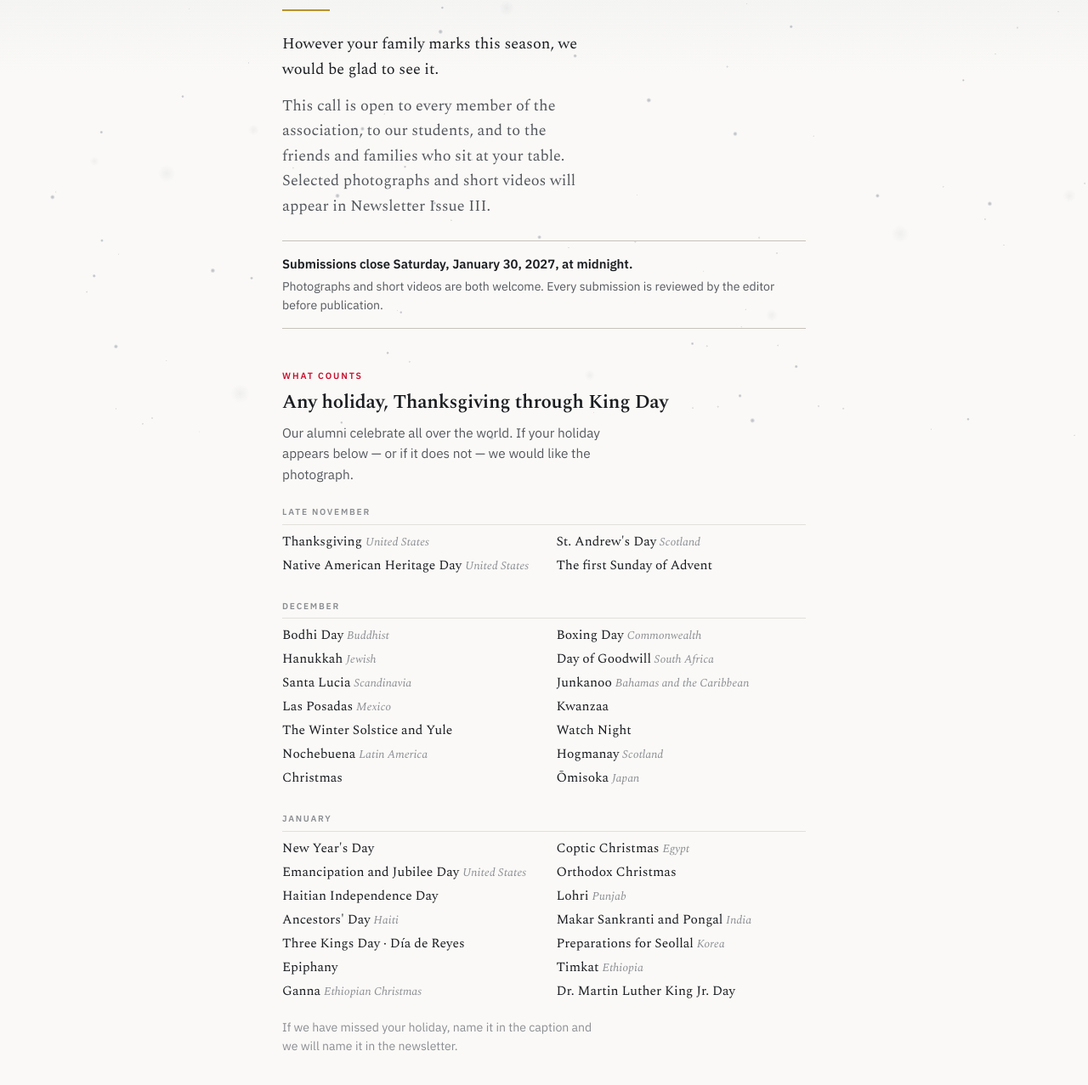
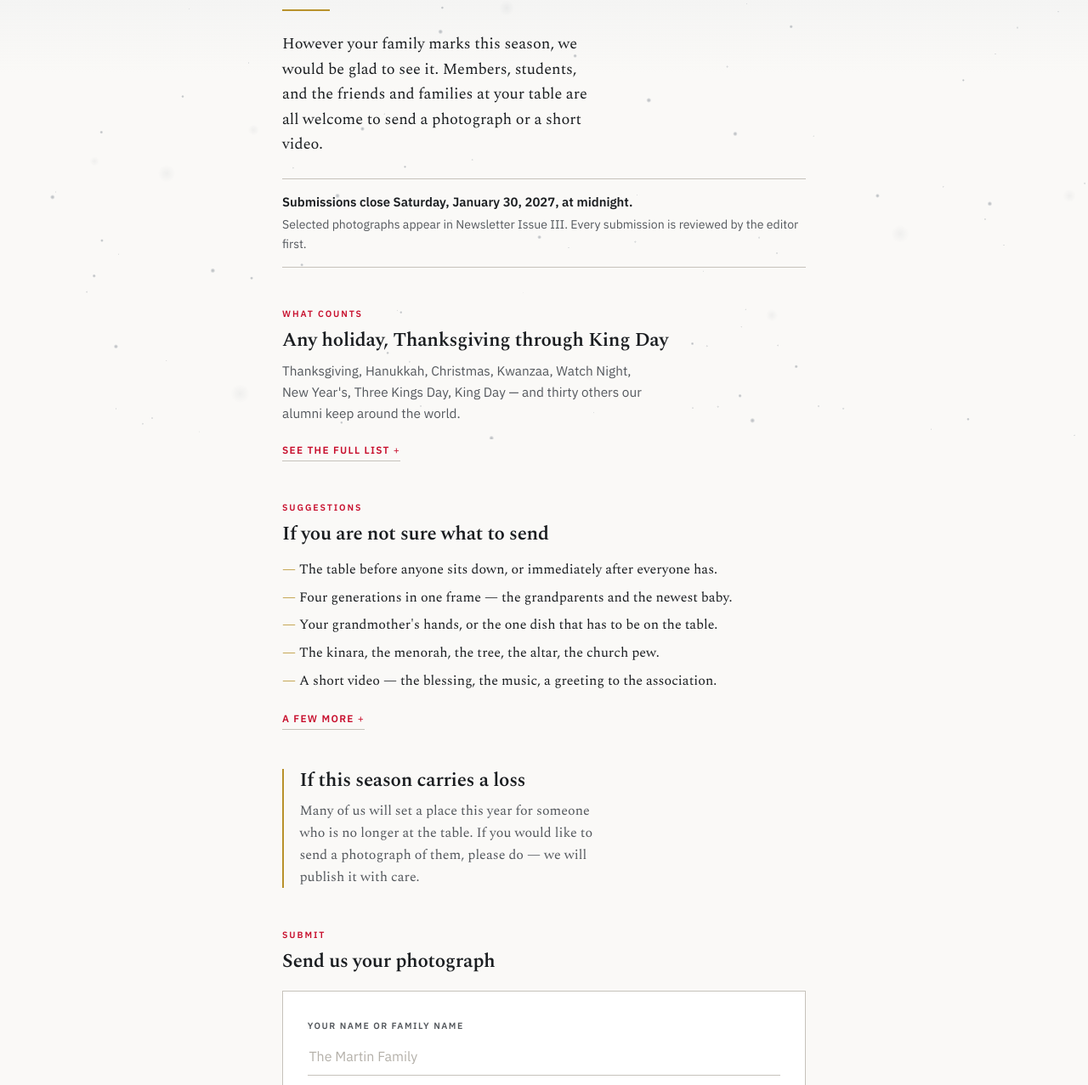
Before and after one commit to Freddricklogan/iit4a-holiday-photos, a plain HTML site: page index.html in a window 1280 px wide. Shown: the part 283-1560 px from the top of the page at 85% size. Drawn offline with nearby package versions, Linux system fonts and the light colour scheme.

Commit message:
Shorten the page; fold the long lists behind disclosures

```diff
--- a/index.html
+++ b/index.html
@@ -110,6 +110,20 @@ h2{
 }
 .ideas li::before{content:"— ";color:var(--gold)}
 .fine{color:var(--quiet);font-size:.88rem;margin-top:.9rem;max-width:44ch}
+
+/* ---- folded detail ---- */
+.more{margin-top:1rem}
+.more summary{
+  cursor:pointer;list-style:none;display:inline-block;
+  font-size:.74rem;font-weight:600;letter-spacing:.11em;text-transform:uppercase;
+  color:var(--red);padding-bottom:.18rem;border-bottom:1px solid var(--rule-dk);
+}
+.more summary::-webkit-details-marker{display:none}
+.more summary::after{content:" +";font-weight:400}
+.more[open] summary::after{content:" \2212"}
+.more summary:hover{border-bottom-color:var(--red)}
+.more > *:not(summary){margin-top:.2rem}
+.more .mon:first-of-type{margin-top:1.1rem}
 
 /* ---- memoriam ---- */
 .memory{border-left:2px solid var(--gold);padding-left:1.15rem}
@@ -261,20 +275,22 @@ footer a{color:var(--red)}
 
   <div class="rule gold"></div>
 
-  <p class="lede">However your family marks this season, we would be glad to see it.</p>
-  <p class="lede">This call is open to every member of the association, to our students,
-  and to the friends and families who sit at your table. Selected photographs and short
-  videos will appear in Newsletter Issue III.</p>
+  <p class="lede">However your family marks this season, we would be glad to see it.
+  Members, students, and the friends and families at your table are all welcome to send
+  a photograph or a short video.</p>
 
   <p class="deadline"><b>Submissions close Saturday, January 30, 2027, at midnight.</b>
-  <span>Photographs and short videos are both welcome. Every submission is reviewed by the
-  editor before publication.</span></p>
+  <span>Selected photographs appear in Newsletter Issue III. Every submission is reviewed
+  by the editor first.</span></p>
 
   <section>
     <p class="kicker">What counts</p>
     <h2>Any holiday, Thanksgiving through King Day</h2>
-    <p class="note">Our alumni celebrate all over the world. If your holiday appears
-    below &mdash; or if it does not &mdash; we would like the photograph.</p>
+    <p class="note">Thanksgiving, Hanukkah, Christmas, Kwanzaa, Watch Night, New Year's,
+    Three Kings Day, King Day &mdash; and thirty others our alumni keep around the world.</p>
+
+    <details class="more">
+      <summary>See the full list</summary>
 
       <p class="mon">Late November</p>
       <div class="hols">
@@ -320,8 +336,9 @@ footer a{color:var(--red)}
         <div>Dr. Martin Luther King Jr. Day</div>
       </div>
 
-    <p class="fine">If we have missed your holiday, name it in the caption and we will name
-    it in the newsletter.</p>
+      <p class="fine">If we have missed yours, name it in the caption and we will name it
+      in the newsletter.</p>
+    </details>
   </section>
 
   <section>
@@ -332,20 +349,22 @@ footer a{color:var(--red)}
       <li>Four generations in one frame &mdash; the grandparents and the newest baby.</li>
       <li>Your grandmother's hands, or the one dish that has to be on the table.</li>
       <li>The kinara, the menorah, the tree, the altar, the church pew.</li>
+      <li>A short video &mdash; the blessing, the music, a greeting to the association.</li>
+    </ul>
+    <details class="more">
+      <summary>A few more</summary>
+      <ul class="ideas">
         <li>Serving a meal, packing boxes, or a King Day march.</li>
         <li>The airport reunion, the driveway embrace, the group photograph nobody was ready for.</li>
         <li>Your Illinois Tech sweatshirt somewhere warm.</li>
-      <li>A short video &mdash; the blessing, the music, a greeting to the association.</li>
       </ul>
-    <p class="fine">Photographs taken on a telephone are entirely welcome. Please send the
-    largest version your device will give you; print needs the detail.</p>
+    </details>
   </section>
 
   <section class="memory">
     <h2>If this season carries a loss</h2>
-    <p>Many of us will set a place this year for someone who is no longer at the table. If
-    you would like to share a holiday photograph of someone you have lost, please do. We will
-    publish it with the care it deserves, and the association will hold that memory with you.</p>
+    <p>Many of us will set a place this year for someone who is no longer at the table. If you
+    would like to send a photograph of them, please do &mdash; we will publish it with care.</p>
   </section>
 
   <section>
@@ -361,7 +380,7 @@ footer a{color:var(--red)}
       <div class="fld">
         <label for="em">Email address</label>
         <input type="email" id="em" name="em" autocomplete="email" placeholder="you@example.com">
-        <p class="hint">So that we may reach you if your photograph is selected. Never published.</p>
+        <p class="hint">Never published.</p>
       </div>
 
       <div class="fld">
@@ -438,9 +457,7 @@ footer a{color:var(--red)}
       <span>Recording Secretary &amp; Editor<br>African American Alumni Association of Illinois Tech</span>
     </p>
     <p class="fine">Questions, or difficulty uploading? Write to
-    <a href="mailto:iit4a.records@gmail.com">iit4a.records@gmail.com</a>.
-    Every photograph is reviewed by the editor before it appears anywhere. Your email address
-    is used only to reach you about your submission, and is never published.</p>
+    <a href="mailto:iit4a.records@gmail.com">iit4a.records@gmail.com</a>.</p>
   </footer>
 
 </div>
```
Lines whose indentation alone changed are shown as unchanged.
